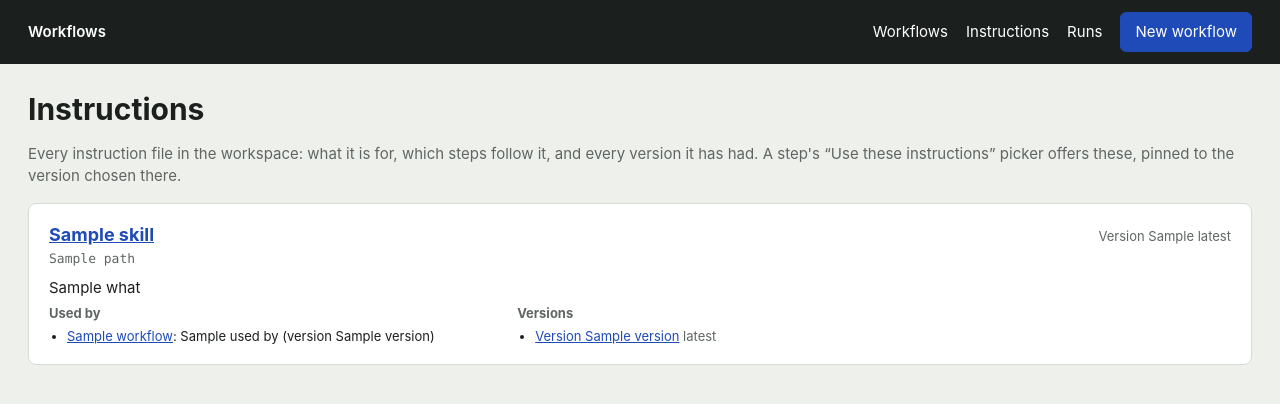
After one commit to ipedrazas/aw, a Python web app: template src/wf/web/templates/skills.html in a window 1280 px wide. The commit adds this page. Shown: the top 404 px of the page. Run offline with Jinja, Linux system fonts and the light colour scheme; the template is opened without the code that fills it: most values are stand-ins (such as "Sample title", 1, 10 or a date in 2020).

Commit message:
feat: catalogue of instructions to start from
Adds a /skills page listing every instruction file in the workspace: what
it is for, which steps of which workflows follow it, and every version it
has had. Picking one to follow a step already pinned to a version (the
workflow page's instructions picker); this gives it a home page to browse
from, linked from the top nav.

```diff
--- a/src/wf/web/templates/base.html
+++ b/src/wf/web/templates/base.html
@@ -14,6 +14,7 @@
   </div>
   <nav class="topbar-nav">
     <a href="/workflows">Workflows</a>
+    <a href="/skills">Instructions</a>
     <a href="/runs">Runs</a>
     {% if offline %}<span class="pill pill-offline" title="No API key: outputs are placeholders, not judgement">Offline model</span>{% endif %}
     {% block bar_right %}<a class="btn btn-primary" href="/audits/new">New workflow</a>{% endblock %}
--- /dev/null
+++ b/src/wf/web/templates/skills.html
@@ -0,0 +1,33 @@
+{% extends "base.html" %}
+{% block title %}Instructions{% endblock %}
+{% block content %}
+<div class="card-head"><h1>Instructions</h1></div>
+<p class="sub">Every instruction file in the workspace: what it is for, which steps follow it, and every version it has had. A step's “Use these instructions” picker offers these, pinned to the version chosen there.</p>
+
+{% if not skills %}<div class="card">No instruction files yet.</div>{% endif %}
+{% for k in skills %}
+<div class="card">
+  <div class="card-head">
+    <div><h2 style="margin:0"><a href="{{ skill_url(k.ref) }}">{{ k.title }}</a></h2>
+      <p class="small muted mono" style="margin:2px 0 0">{{ k.path }}</p></div>
+    <span class="small muted">Version {{ k.latest }}</span>
+  </div>
+  {% if k.what %}<p style="margin:6px 0">{{ k.what }}</p>{% endif %}
+  <div class="grid2">
+    <div>
+      <h3 class="small muted" style="margin:0 0 4px">Used by</h3>
+      {% if not k.used_by %}<p class="small muted" style="margin:0">Nothing uses it yet.</p>
+      {% else %}<ul class="small" style="margin:0;padding-left:18px">
+        {% for u in k.used_by %}<li><a href="/workflows/{{ u.workflow }}">{{ u.workflow }}</a>: {{ u.step_title }} (version {{ u.version }})</li>{% endfor %}
+      </ul>{% endif %}
+    </div>
+    <div>
+      <h3 class="small muted" style="margin:0 0 4px">Versions</h3>
+      <ul class="small" style="margin:0;padding-left:18px">
+        {% for v in k.versions %}<li><a href="{{ skill_url(k.path ~ '@' ~ v.version) }}">Version {{ v.version }}</a>{% if v.latest %} <span class="muted">latest</span>{% endif %}</li>{% endfor %}
+      </ul>
+    </div>
+  </div>
+</div>
+{% endfor %}
+{% endblock %}
```
Also changed, not shown: src/wf/api/app.py (+11 -1 lines), src/wf/api/skills.py (+32 -0 lines), tests/test_skills.py (+42 -0 lines).
